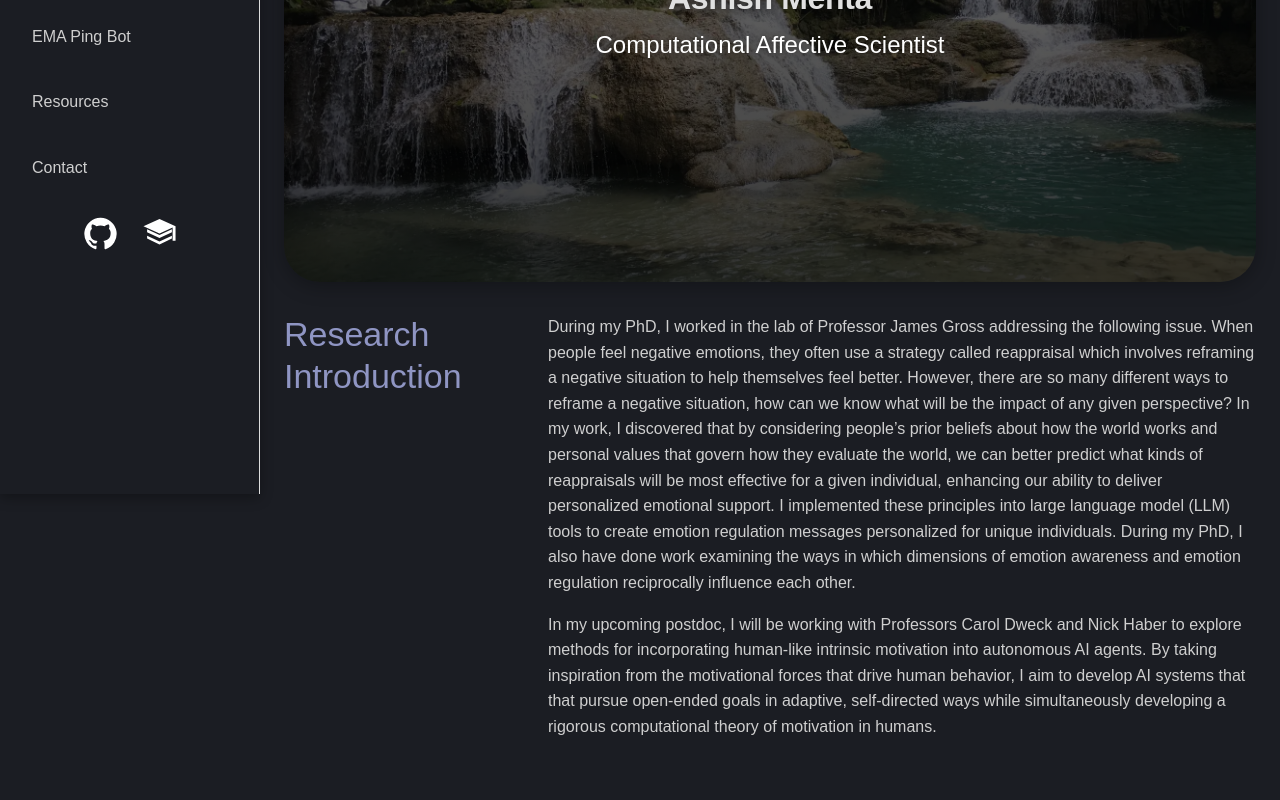
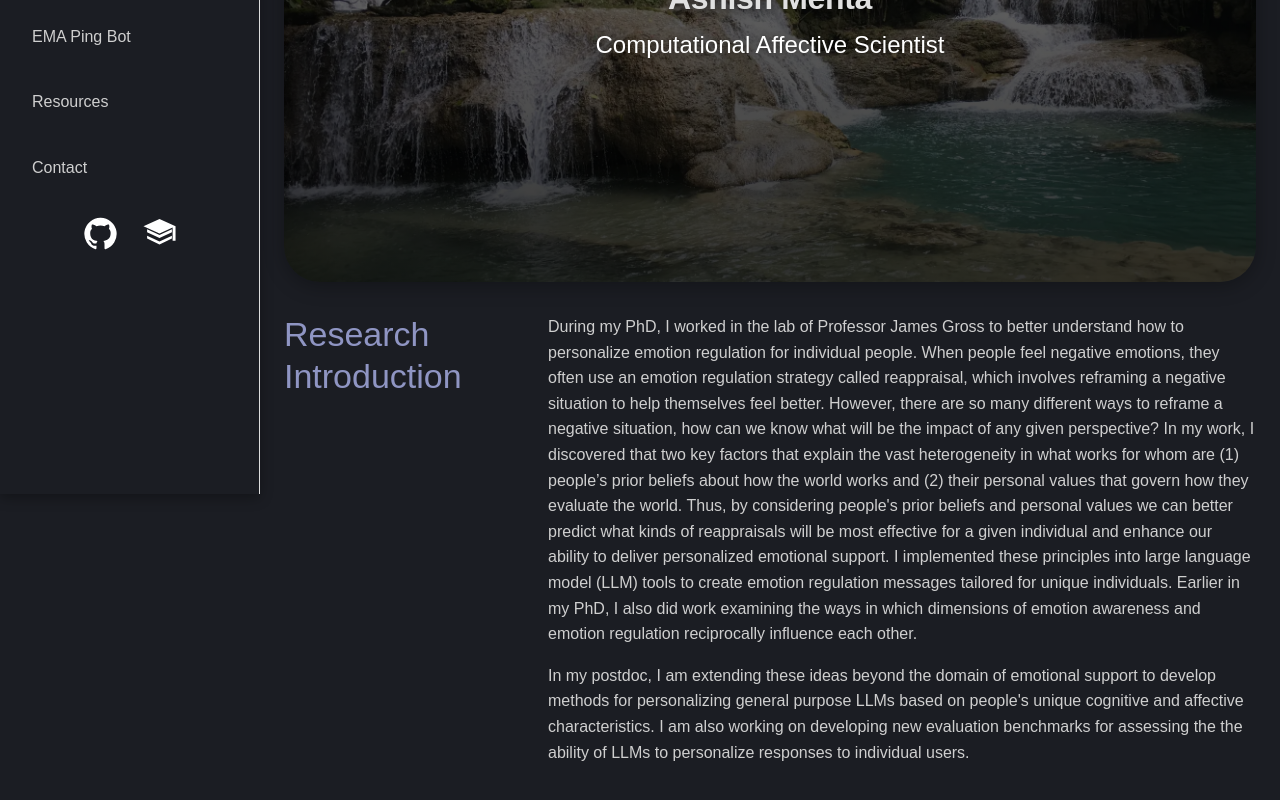
Before and after one commit to ashishkab0b/personal_site_jan2025, a React (Vite) app in the folder react_frontend/: page / in a window 1280 px wide. Shown: the part 306-1106 px from the top of the page. Built offline with nearby package versions, Linux system fonts and the light colour scheme.

Commit message:
update intro

```diff
--- a/react_frontend/src/components/ResearchIntro.jsx
+++ b/react_frontend/src/components/ResearchIntro.jsx
@@ -41,10 +41,10 @@ export default function ResearchIntro() {
     }}
     >
     <Typography component="p">
-    During my PhD, I worked in the lab of Professor James Gross addressing the following issue. When people feel negative emotions, they often use a strategy called reappraisal which involves reframing a negative situation to help themselves feel better. However, there are so many different ways to reframe a negative situation, how can we know what will be the impact of any given perspective? In my work, I discovered that by considering people’s prior beliefs about how the world works and personal values that govern how they evaluate the world, we can better predict what kinds of reappraisals will be most effective for a given individual, enhancing our ability to deliver personalized emotional support. I implemented these principles into large language model (LLM) tools to create emotion regulation messages personalized for unique individuals. During my PhD, I also have done work examining the ways in which dimensions of emotion awareness and emotion regulation reciprocally influence each other.
+    During my PhD, I worked in the lab of Professor James Gross to better understand how to personalize emotion regulation for individual people. When people feel negative emotions, they often use an emotion regulation strategy called reappraisal, which involves reframing a negative situation to help themselves feel better. However, there are so many different ways to reframe a negative situation, how can we know what will be the impact of any given perspective? In my work, I discovered that two key factors that explain the vast heterogeneity in what works for whom are (1) people’s prior beliefs about how the world works and (2) their personal values that govern how they evaluate the world. Thus, by considering people's prior beliefs and personal values we can better predict what kinds of reappraisals will be most effective for a given individual and enhance our ability to deliver personalized emotional support. I implemented these principles into large language model (LLM) tools to create emotion regulation messages tailored for unique individuals. Earlier in my PhD, I also did work examining the ways in which dimensions of emotion awareness and emotion regulation reciprocally influence each other.
     </Typography>
     <Typography component="p">
-    In my upcoming postdoc, I will be working with Professors Carol Dweck and Nick Haber to explore methods for incorporating human-like intrinsic motivation into autonomous AI agents. By taking inspiration from the motivational forces that drive human behavior, I aim to develop AI systems that that pursue open-ended goals in adaptive, self-directed ways while simultaneously developing a rigorous computational theory of motivation in humans.
+    In my postdoc, I am extending these ideas beyond the domain of emotional support to develop methods for personalizing general purpose LLMs based on people's unique cognitive and affective characteristics. I am also working on developing new evaluation benchmarks for assessing the the ability of LLMs to personalize responses to individual users.
     </Typography>
     </Box>
     </Box>
```
